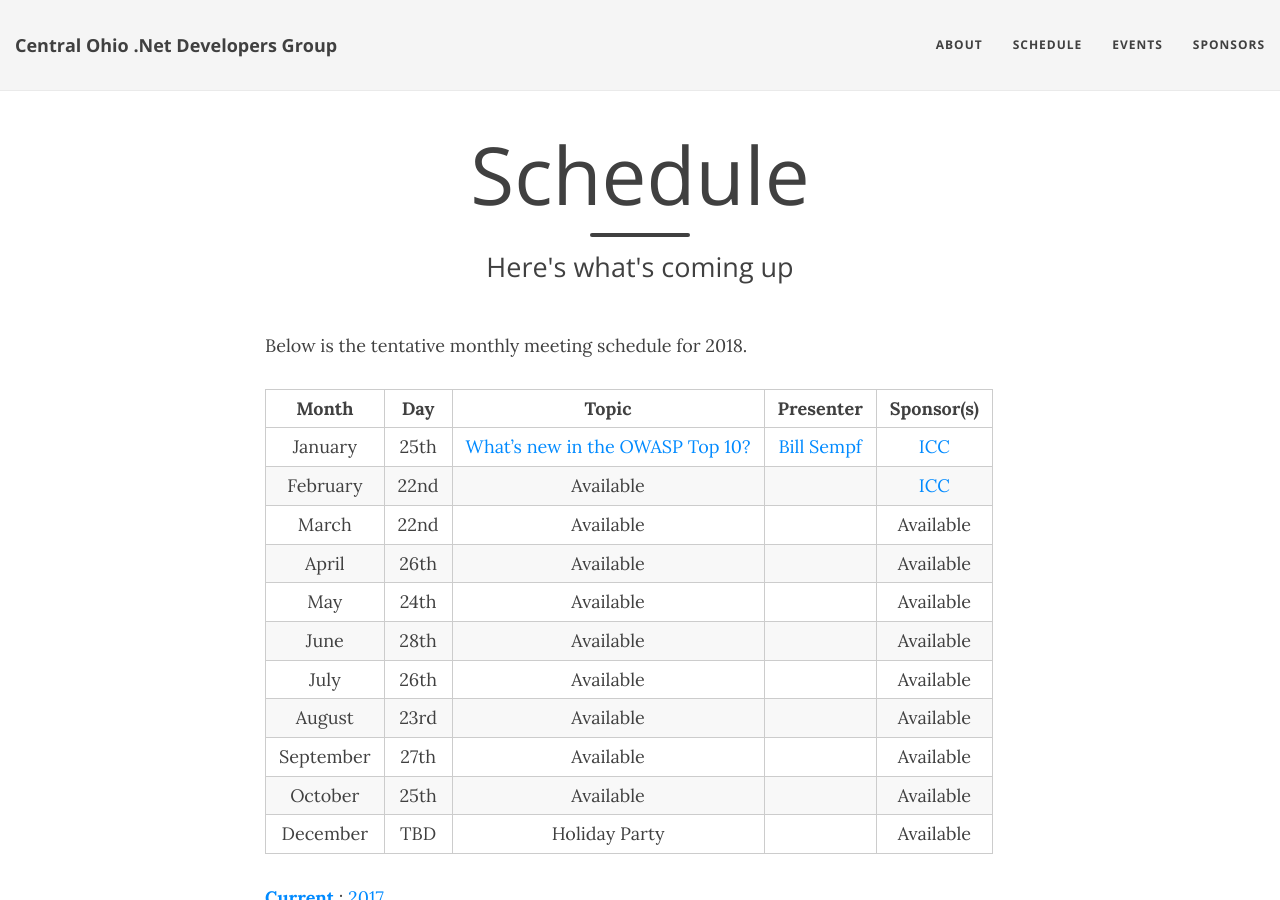
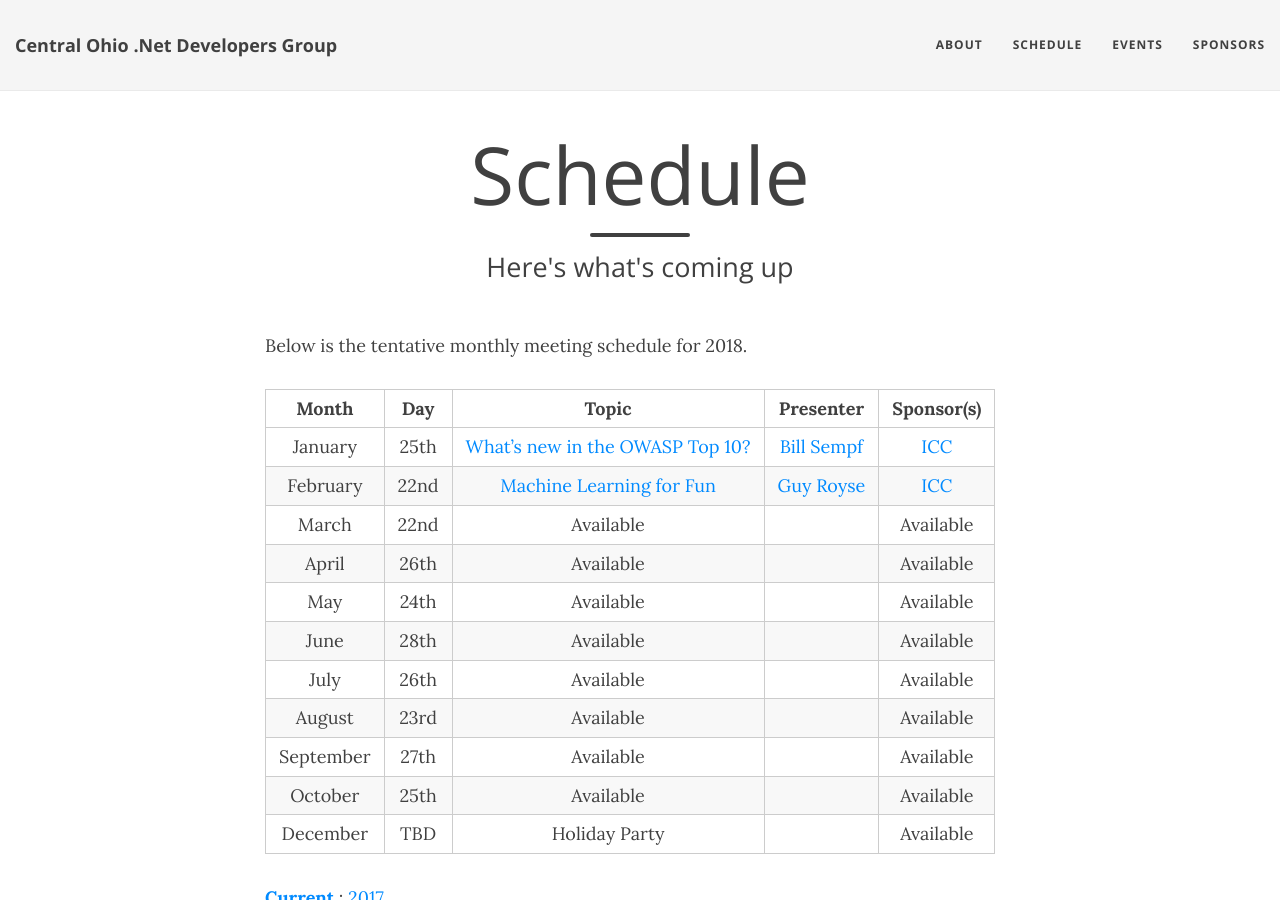
Before and after one commit to condg/condg.github.io, a Jekyll site: the page built from schedule.md, in a window 1280 px wide and 900 px high. Built offline with Jekyll 4.4.1, drawn with Linux system fonts in a browser that asks for light colours; comment, search, counter and statistics services are not loaded.

Commit message:
Update schedule.md

```diff
--- a/schedule.md
+++ b/schedule.md
@@ -10,7 +10,7 @@ Below is the tentative monthly meeting schedule for 2018.
 |   Month   |  Day |      Topic      | Presenter | Sponsor(s) |
 |:---------:|:----:|:---------------:|:---------:|:----------:|
 | January   | 25th | [What's new in the OWASP Top 10?](/2018/01/20/january-2018/) | [Bill Sempf](https://sempf.net/) | [ICC](https://www.icctechnology.com/)  |
-| February  | 22nd |  Available      |           | [ICC](https://www.icctechnology.com/)  |
+| February  | 22nd |  [Machine Learning for Fun](/2018/02/15/february-2018-machine-learning-for-fun/)      | [Guy Royse](http://guyroyse.com/)| [ICC](https://www.icctechnology.com/)  |
 | March     | 22nd |  Available      |           | Available  |
 | April     | 26th |  Available      |           | Available  |
 | May       | 24th |  Available      |           | Available  |
```
